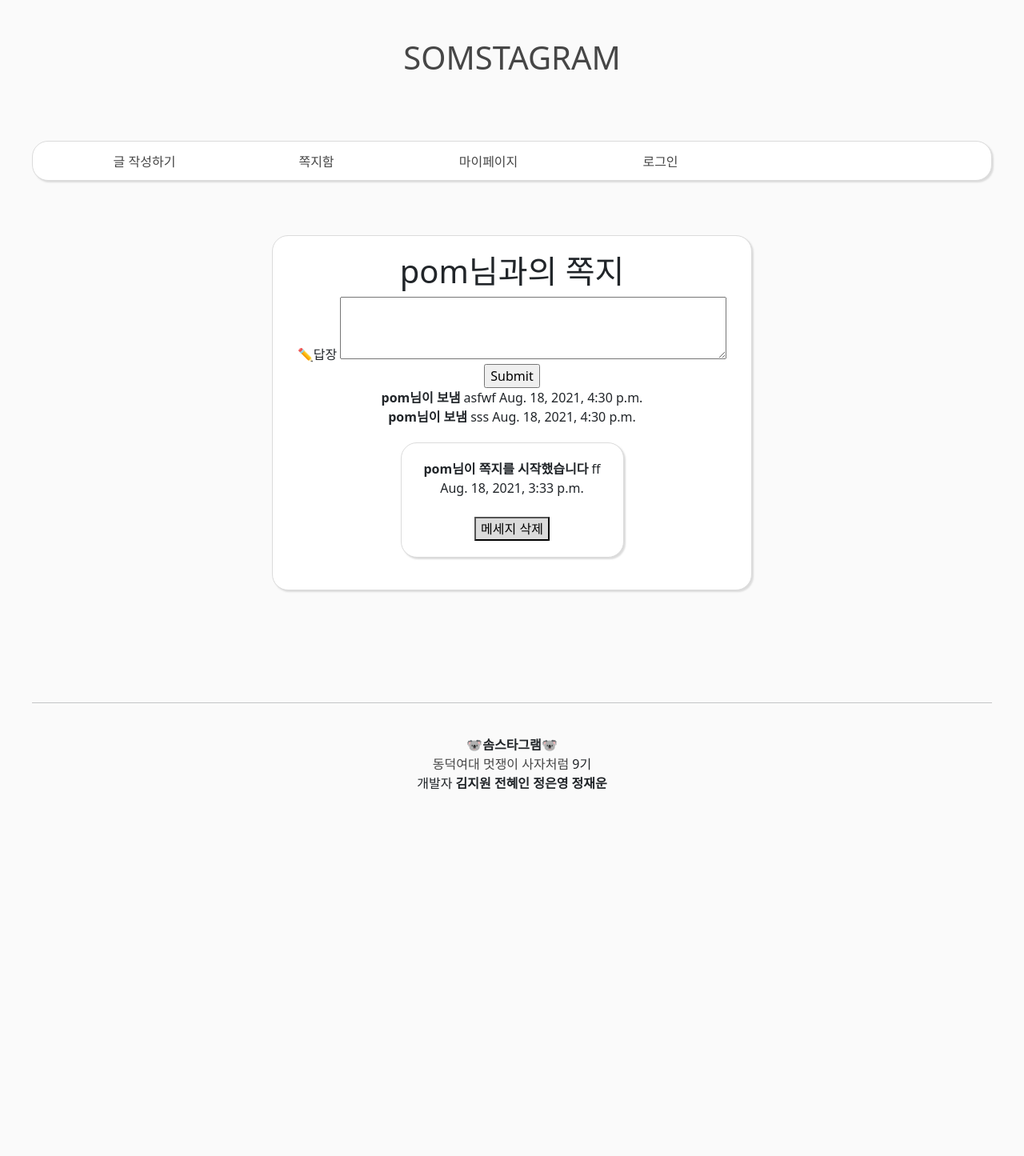
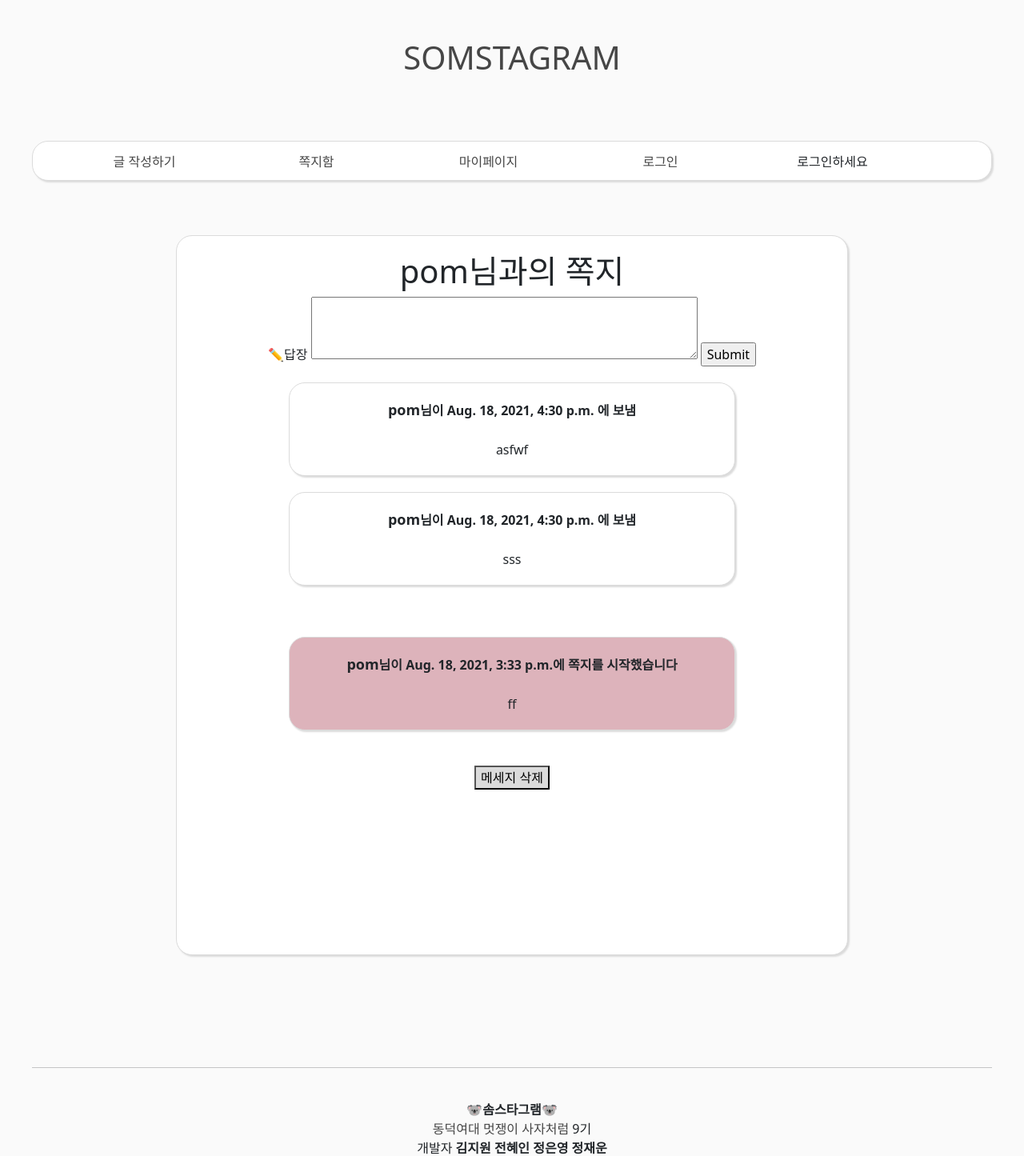
Before and after one commit to moongpom/ssomstagram, a Django app: page /message/detailMessage/2 in a window 1280 px wide. Shown: the top 1445 px of the page at 80% size. Before the commit the page ends 987 px from the top, so only its background shows below. Run offline with Django 3.2, Linux system fonts and the light colour scheme; data comes from the database, SQL or seed files in the repository; both versions use the stored data as it was after the commit.

Commit message:
css수정

```diff
--- a/home/forms.py
+++ b/home/forms.py
@@ -4,9 +4,9 @@ from .models import *
 # Create your models here.
 class PostForm(forms.ModelForm):
     title = forms.CharField(label='제목', max_length=50,
-        widget=forms.Textarea(attrs={'rows':'1', 'cols': '80'}))
+        widget=forms.Textarea(attrs={'rows':'1', 'cols': '70'}))
     body = forms.CharField(label='내용', max_length=1000,
-        widget=forms.Textarea(attrs={'rows':'15', 'cols': '80'}))
+        widget=forms.Textarea(attrs={'rows':'15', 'cols': '70'}))
     class Meta:
         model = Post
         fields =['title','body','image']
--- a/home/templates/new.html
+++ b/home/templates/new.html
@@ -10,7 +10,7 @@
         position: relative;
         margin: 3% 20%;
         padding: 40px;
-        background-color: rgb(199, 228, 211);
+        background-color: rgb(224, 190, 188);
         color: rgb(65, 65, 65);
     }
 </style>
--- a/message/templates/detailMessage.html
+++ b/message/templates/detailMessage.html
@@ -7,41 +7,30 @@
         #unit{
             margin: auto;
         }
-
-        .detailTable {
-            margin: auto;
-
-        }
         #unit{
             text-align: center;
             border: 1px solid rgb(219, 219, 219);
             box-shadow: 2px 2px 2px rgb(219, 219, 219);
             border-radius: 20px;
-            width: 50%;
+            width: 70%;
             padding: 20px;
             margin: 20px auto;
             background-color: white;
         }
-        table {
-            border: 1px solid rgb(219, 219, 219);
-            box-shadow: 2px 2px 2px rgb(219, 219, 219);
-            border-radius: 20px;
-            padding: 20px;
-            margin: 20px;
-            background-color: white;
+        .msg{
+            overflow-y: scroll;
+            overflow-x: hidden;
+            height: 900px;
         }
-
-        #message_body {
-            padding: 30px;
+        .start{
+            background-color: rgb(221, 179, 187) !important;
         }
-
-        .message_body_2 {
-            width: 300px;
-            word-break:break-all;
-
+        name{
+            font-weight: 900;
+            font-size: 18px;
         }
     </style><br><br>
-        <div id="unit">
+        <div id="unit" class="msg">
     {% if message.to != user.username %}
             <h1>{{message.to}}님과의 쪽지</h1>
     {% elif message.writer != user.username %}
@@ -58,23 +47,26 @@
 
 
     <div>
+
     {% for reply in replys %}
-    <b>{{reply.writer}}님이 보냄</b>
+    <div id="unit">
+    <b><name>{{reply.writer}}</name>님이  {{reply.pub_date}} 에 보냄</b><br><br>
         {{reply.body}}
-        {{reply.pub_date}}<br>
+      <br></div>
     {% endfor %}
+    <br>
     </div>
 
-    <div id="unit">
+    <div id="unit" class="start">
 
-        <b> {{message.writer}}님이 쪽지를 시작했습니다</b>
+        <b> <name>{{message.writer}}</name>님이 {{message.pub_date}}에 쪽지를 시작했습니다<br><br></b>
         {{message.body}}
 
-    <br>
-    {{message.pub_date}}
-    <br><br>
+
+
+    <br></div><br>
     <a  href="{% url 'deleteMessage' message.id%}"><button onclick="return deleteM()">메세지 삭제</button></a>
-</div></div>
+</div>
         <script>
             function deleteM(){
                  var ret = confirm("상대가 받은/보낸 메세지 함에서도 삭제됩니다 정말 삭제하시겠습니까?");
--- a/somstagram/templates/base.html
+++ b/somstagram/templates/base.html
@@ -182,10 +182,12 @@
                   <li> {% if user.is_authenticated %}
                         {% if user.is_staff %}
                             <strong>{{user.username}}</strong> 관리자 계정입니다.
+
                         {% else %}
                             <strong>{{user.username}}</strong>님 안녕하세요!
                             <br>
                         {%endif%}
+                        {%else%} 로그인하세요
                     {%endif%}</li>
           </ul>
       </div>
```
Also changed, not shown: db.sqlite3, media/mediaForm/210706_KDCA_카드뉴스_심근염심낭염QA_1_1.jpg (added). Lines whose indentation alone changed are shown as unchanged.
